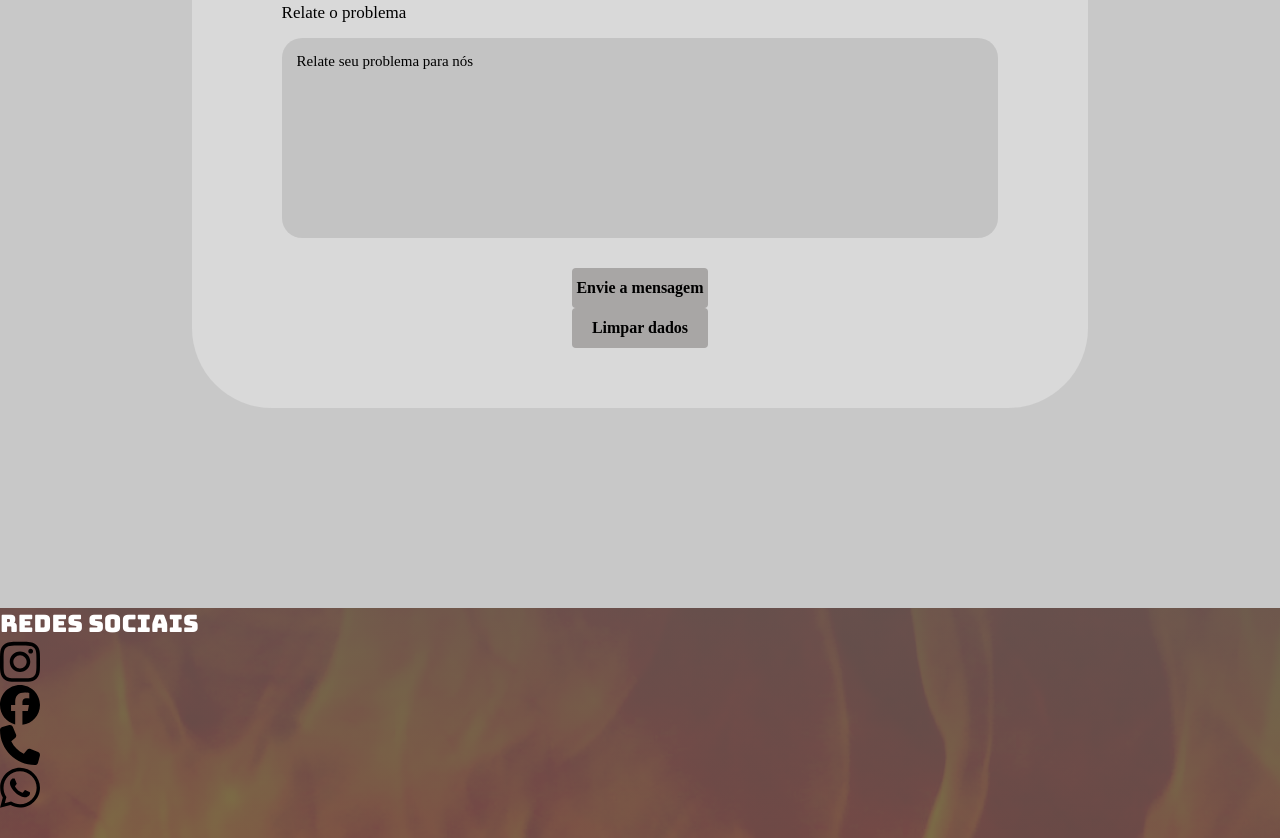
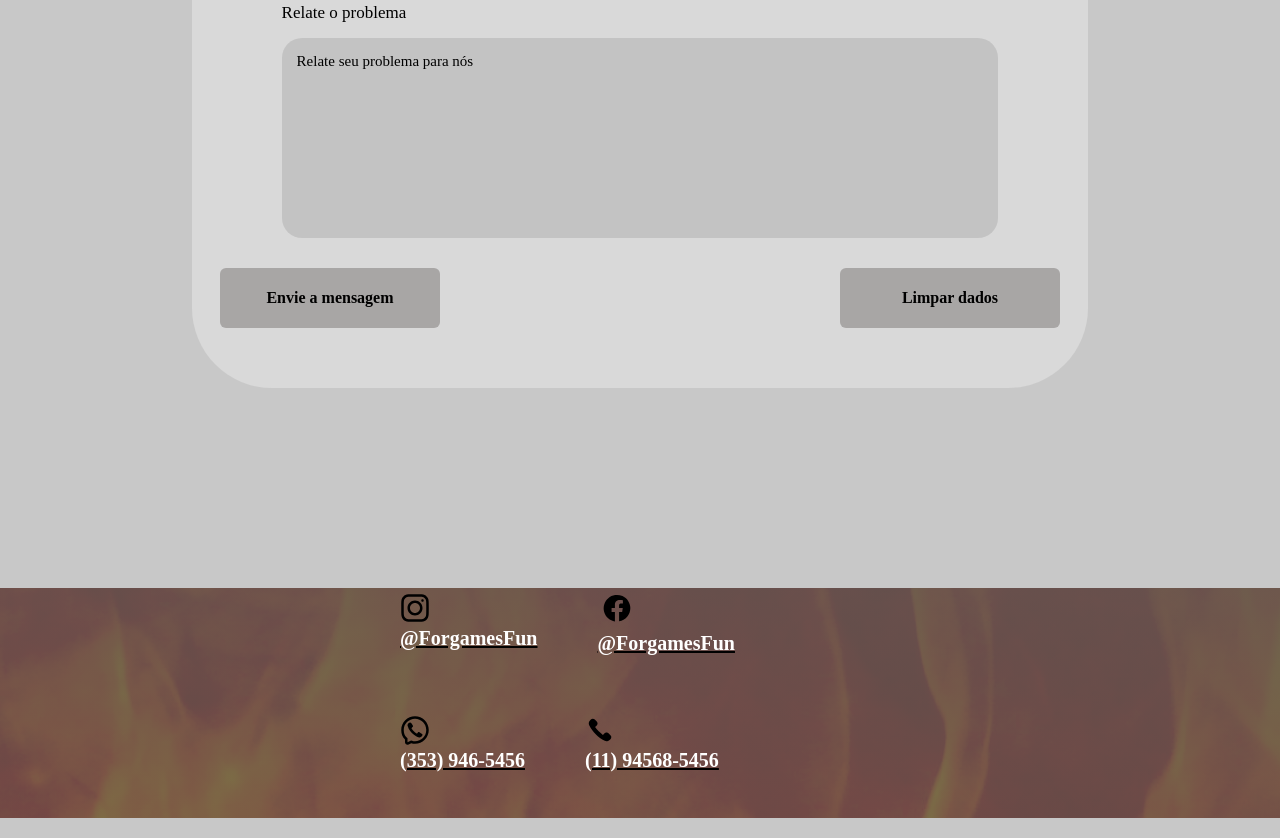
Before and after one commit to KauaBarboza03/Forgamesfun, a plain HTML site: page index.html in a window 1280 px wide. Shown: the part 3257-4095 px from the top of the page. Drawn offline with Linux system fonts and the light colour scheme; a web font is replaced by a local one.

Commit message:
feat:footer 2

```diff
--- a/index.html
+++ b/index.html
@@ -125,9 +125,9 @@
                         rows="10"></textarea>
                 </div>
 
-
                 <div class="botao">
                     <button type="submit">Envie a mensagem</button>
+
                     <button type="reset">Limpar dados</button>
 
                 </div>
@@ -140,39 +140,68 @@
                 <div class="redes-sociais">
 
                     <div class="icones-redes">
-                        <p>Redes Sociais</p>
-                        <a href="#">
-                            <svg xmlns="http://www.w3.org/2000/svg"
-                                viewBox="0 0 448 512"><!--!Font Awesome Free 6.5.2 by @fontawesome - https://fontawesome.com License - https://fontawesome.com/license/free Copyright 2024 Fonticons, Inc.-->
-                                <path
-                                    d="M224.1 141c-63.6 0-114.9 51.3-114.9 114.9s51.3 114.9 114.9 114.9S339 319.5 339 255.9 287.7 141 224.1 141zm0 189.6c-41.1 0-74.7-33.5-74.7-74.7s33.5-74.7 74.7-74.7 74.7 33.5 74.7 74.7-33.6 74.7-74.7 74.7zm146.4-194.3c0 14.9-12 26.8-26.8 26.8-14.9 0-26.8-12-26.8-26.8s12-26.8 26.8-26.8 26.8 12 26.8 26.8zm76.1 27.2c-1.7-35.9-9.9-67.7-36.2-93.9-26.2-26.2-58-34.4-93.9-36.2-37-2.1-147.9-2.1-184.9 0-35.8 1.7-67.6 9.9-93.9 36.1s-34.4 58-36.2 93.9c-2.1 37-2.1 147.9 0 184.9 1.7 35.9 9.9 67.7 36.2 93.9s58 34.4 93.9 36.2c37 2.1 147.9 2.1 184.9 0 35.9-1.7 67.7-9.9 93.9-36.2 26.2-26.2 34.4-58 36.2-93.9 2.1-37 2.1-147.8 0-184.8zM398.8 388c-7.8 19.6-22.9 34.7-42.6 42.6-29.5 11.7-99.5 9-132.1 9s-102.7 2.6-132.1-9c-19.6-7.8-34.7-22.9-42.6-42.6-11.7-29.5-9-99.5-9-132.1s-2.6-102.7 9-132.1c7.8-19.6 22.9-34.7 42.6-42.6 29.5-11.7 99.5-9 132.1-9s102.7-2.6 132.1 9c19.6 7.8 34.7 22.9 42.6 42.6 11.7 29.5 9 99.5 9 132.1s2.7 102.7-9 132.1z" />
-                            </svg>
 
-                        </a>
+                        <div class="bloco">
                         <a href="#">
 
-                            <svg xmlns="http://www.w3.org/2000/svg"
-                                viewBox="0 0 512 512"><!--!Font Awesome Free 6.5.2 by @fontawesome - https://fontawesome.com License - https://fontawesome.com/license/free Copyright 2024 Fonticons, Inc.-->
+                                <?xml version="1.0" encoding="utf-8"?><!-- Uploaded to: SVG Repo, www.svgrepo.com, Generator: SVG Repo Mixer Tools -->
+                                <svg width="30px" height="30px" viewBox="0 0 24 24" fill="currentColor"
+                                xmlns="http://www.w3.org/2000/svg">
+                                <path fill-rule="evenodd" clip-rule="evenodd"
+                                d="M12 18C15.3137 18 18 15.3137 18 12C18 8.68629 15.3137 6 12 6C8.68629 6 6 8.68629 6 12C6 15.3137 8.68629 18 12 18ZM12 16C14.2091 16 16 14.2091 16 12C16 9.79086 14.2091 8 12 8C9.79086 8 8 9.79086 8 12C8 14.2091 9.79086 16 12 16Z"
+                                fill="currentColor" />
                                 <path
-                                    d="M512 256C512 114.6 397.4 0 256 0S0 114.6 0 256C0 376 82.7 476.8 194.2 504.5V334.2H141.4V256h52.8V222.3c0-87.1 39.4-127.5 125-127.5c16.2 0 44.2 3.2 55.7 6.4V172c-6-.6-16.5-1-29.6-1c-42 0-58.2 15.9-58.2 57.2V256h83.6l-14.4 78.2H287V510.1C413.8 494.8 512 386.9 512 256h0z" />
+                                d="M18 5C17.4477 5 17 5.44772 17 6C17 6.55228 17.4477 7 18 7C18.5523 7 19 6.55228 19 6C19 5.44772 18.5523 5 18 5Z"
+                                fill="currentColor" />
+                                <path fill-rule="evenodd" clip-rule="evenodd"
+                                d="M1.65396 4.27606C1 5.55953 1 7.23969 1 10.6V13.4C1 16.7603 1 18.4405 1.65396 19.7239C2.2292 20.8529 3.14708 21.7708 4.27606 22.346C5.55953 23 7.23969 23 10.6 23H13.4C16.7603 23 18.4405 23 19.7239 22.346C20.8529 21.7708 21.7708 20.8529 22.346 19.7239C23 18.4405 23 16.7603 23 13.4V10.6C23 7.23969 23 5.55953 22.346 4.27606C21.7708 3.14708 20.8529 2.2292 19.7239 1.65396C18.4405 1 16.7603 1 13.4 1H10.6C7.23969 1 5.55953 1 4.27606 1.65396C3.14708 2.2292 2.2292 3.14708 1.65396 4.27606ZM13.4 3H10.6C8.88684 3 7.72225 3.00156 6.82208 3.0751C5.94524 3.14674 5.49684 3.27659 5.18404 3.43597C4.43139 3.81947 3.81947 4.43139 3.43597 5.18404C3.27659 5.49684 3.14674 5.94524 3.0751 6.82208C3.00156 7.72225 3 8.88684 3 10.6V13.4C3 15.1132 3.00156 16.2777 3.0751 17.1779C3.14674 18.0548 3.27659 18.5032 3.43597 18.816C3.81947 19.5686 4.43139 20.1805 5.18404 20.564C5.49684 20.7234 5.94524 20.8533 6.82208 20.9249C7.72225 20.9984 8.88684 21 10.6 21H13.4C15.1132 21 16.2777 20.9984 17.1779 20.9249C18.0548 20.8533 18.5032 20.7234 18.816 20.564C19.5686 20.1805 20.1805 19.5686 20.564 18.816C20.7234 18.5032 20.8533 18.0548 20.9249 17.1779C20.9984 16.2777 21 15.1132 21 13.4V10.6C21 8.88684 20.9984 7.72225 20.9249 6.82208C20.8533 5.94524 20.7234 5.49684 20.564 5.18404C20.1805 4.43139 19.5686 3.81947 18.816 3.43597C18.5032 3.27659 18.0548 3.14674 17.1779 3.0751C16.2777 3.00156 15.1132 3 13.4 3Z"
+                                fill="currentColor" />
                             </svg>
+                            <p>@ForgamesFun</p>
                         </a>
+                    </div>
+                    <div class="bloco">
+
                         <a href="#">
+                            <?xml version="1.0" encoding="utf-8"?>
+                            <svg width="40px" height="40px" viewBox="0 0 24 24" fill="currentColor"
+                            xmlns="http://www.w3.org/2000/svg">
+                            <path
+                            d="M20 12.05C19.9813 10.5255 19.5273 9.03809 18.6915 7.76295C17.8557 6.48781 16.673 5.47804 15.2826 4.85257C13.8921 4.2271 12.3519 4.01198 10.8433 4.23253C9.33473 4.45309 7.92057 5.10013 6.7674 6.09748C5.61422 7.09482 4.77005 8.40092 4.3343 9.86195C3.89856 11.323 3.88938 12.8781 4.30786 14.3442C4.72634 15.8103 5.55504 17.1262 6.69637 18.1371C7.83769 19.148 9.24412 19.8117 10.75 20.05V14.38H8.75001V12.05H10.75V10.28C10.7037 9.86846 10.7483 9.45175 10.8807 9.05931C11.0131 8.66687 11.23 8.30827 11.5161 8.00882C11.8022 7.70936 12.1505 7.47635 12.5365 7.32624C12.9225 7.17612 13.3368 7.11255 13.75 7.14003C14.3498 7.14824 14.9482 7.20173 15.54 7.30003V9.30003H14.54C14.3676 9.27828 14.1924 9.29556 14.0276 9.35059C13.8627 9.40562 13.7123 9.49699 13.5875 9.61795C13.4627 9.73891 13.3667 9.88637 13.3066 10.0494C13.2464 10.2125 13.2237 10.387 13.24 10.56V12.07H15.46L15.1 14.4H13.25V20C15.1399 19.7011 16.8601 18.7347 18.0985 17.2761C19.3369 15.8175 20.0115 13.9634 20 12.05Z"
+                            fill="currentColor" />
+                        </svg>
+                        <p>@ForgamesFun</p>
+                    </a>
+                </div>
+                <div class="bloco">
 
-                            <svg xmlns="http://www.w3.org/2000/svg"
-                                viewBox="0 0 512 512"><!--!Font Awesome Free 6.5.2 by @fontawesome - https://fontawesome.com License - https://fontawesome.com/license/free Copyright 2024 Fonticons, Inc.-->
+                    <a href="#">
+                        <?xml version="1.0" encoding="utf-8"?><!-- Uploaded to: SVG Repo, www.svgrepo.com, Generator: SVG Repo Mixer Tools -->
+                        <svg width="30px" height="30px" viewBox="0 0 24 24" fill="currentColor"
+                        xmlns="http://www.w3.org/2000/svg">
                         <path
-                                    d="M164.9 24.6c-7.7-18.6-28-28.5-47.4-23.2l-88 24C12.1 30.2 0 46 0 64C0 311.4 200.6 512 448 512c18 0 33.8-12.1 38.6-29.5l24-88c5.3-19.4-4.6-39.7-23.2-47.4l-96-40c-16.3-6.8-35.2-2.1-46.3 11.6L304.7 368C234.3 334.7 177.3 277.7 144 207.3L193.3 167c13.7-11.2 18.4-30 11.6-46.3l-40-96z" />
+                        d="M6.014 8.00613C6.12827 7.1024 7.30277 5.87414 8.23488 6.01043L8.23339 6.00894C9.14051 6.18132 9.85859 7.74261 10.2635 8.44465C10.5504 8.95402 10.3641 9.4701 10.0965 9.68787C9.7355 9.97883 9.17099 10.3803 9.28943 10.7834C9.5 11.5 12 14 13.2296 14.7107C13.695 14.9797 14.0325 14.2702 14.3207 13.9067C14.5301 13.6271 15.0466 13.46 15.5548 13.736C16.3138 14.178 17.0288 14.6917 17.69 15.27C18.0202 15.546 18.0977 15.9539 17.8689 16.385C17.4659 17.1443 16.3003 18.1456 15.4542 17.9421C13.9764 17.5868 8 15.27 6.08033 8.55801C5.97237 8.24048 5.99955 8.12044 6.014 8.00613Z"
+                        fill="currentColor" />
+                        <path fill-rule="evenodd" clip-rule="evenodd"
+                        d="M12 23C10.7764 23 10.0994 22.8687 9 22.5L6.89443 23.5528C5.56462 24.2177 4 23.2507 4 21.7639V19.5C1.84655 17.492 1 15.1767 1 12C1 5.92487 5.92487 1 12 1C18.0751 1 23 5.92487 23 12C23 18.0751 18.0751 23 12 23ZM6 18.6303L5.36395 18.0372C3.69087 16.4772 3 14.7331 3 12C3 7.02944 7.02944 3 12 3C16.9706 3 21 7.02944 21 12C21 16.9706 16.9706 21 12 21C11.0143 21 10.552 20.911 9.63595 20.6038L8.84847 20.3397L6 21.7639V18.6303Z"
+                        fill="currentColor" />
                     </svg>
+                    <p>(353) 946-5456</p>
                 </a>
+            </div>
+
+            <div class="bloco">
+
                 <a href="#">
-
-                            <svg xmlns="http://www.w3.org/2000/svg"
-                                viewBox="0 0 448 512"><!--!Font Awesome Free 6.5.2 by @fontawesome - https://fontawesome.com License - https://fontawesome.com/license/free Copyright 2024 Fonticons, Inc.-->
+                    <?xml version="1.0" encoding="utf-8"?><!-- Uploaded to: SVG Repo, www.svgrepo.com, Generator: SVG Repo Mixer Tools -->
+                    <svg width="30px" height="30px" viewBox="0 0 24 24" fill="currentColor"
+                    xmlns="http://www.w3.org/2000/svg">
                     <path
-                                    d="M380.9 97.1C339 55.1 283.2 32 223.9 32c-122.4 0-222 99.6-222 222 0 39.1 10.2 77.3 29.6 111L0 480l117.7-30.9c32.4 17.7 68.9 27 106.1 27h.1c122.3 0 224.1-99.6 224.1-222 0-59.3-25.2-115-67.1-157zm-157 341.6c-33.2 0-65.7-8.9-94-25.7l-6.7-4-69.8 18.3L72 359.2l-4.4-7c-18.5-29.4-28.2-63.3-28.2-98.2 0-101.7 82.8-184.5 184.6-184.5 49.3 0 95.6 19.2 130.4 54.1 34.8 34.9 56.2 81.2 56.1 130.5 0 101.8-84.9 184.6-186.6 184.6zm101.2-138.2c-5.5-2.8-32.8-16.2-37.9-18-5.1-1.9-8.8-2.8-12.5 2.8-3.7 5.6-14.3 18-17.6 21.8-3.2 3.7-6.5 4.2-12 1.4-32.6-16.3-54-29.1-75.5-66-5.7-9.8 5.7-9.1 16.3-30.3 1.8-3.7 .9-6.9-.5-9.7-1.4-2.8-12.5-30.1-17.1-41.2-4.5-10.8-9.1-9.3-12.5-9.5-3.2-.2-6.9-.2-10.6-.2-3.7 0-9.7 1.4-14.8 6.9-5.1 5.6-19.4 19-19.4 46.3 0 27.3 19.9 53.7 22.6 57.4 2.8 3.7 39.1 59.7 94.8 83.8 35.2 15.2 49 16.5 66.6 13.9 10.7-1.6 32.8-13.4 37.4-26.4 4.6-13 4.6-24.1 3.2-26.4-1.3-2.5-5-3.9-10.5-6.6z" />
+                    d="M14.3308 15.9402L15.6608 14.6101C15.8655 14.403 16.1092 14.2384 16.3778 14.1262C16.6465 14.014 16.9347 13.9563 17.2258 13.9563C17.517 13.9563 17.8052 14.014 18.0739 14.1262C18.3425 14.2384 18.5862 14.403 18.7908 14.6101L20.3508 16.1702C20.5579 16.3748 20.7224 16.6183 20.8346 16.887C20.9468 17.1556 21.0046 17.444 21.0046 17.7351C21.0046 18.0263 20.9468 18.3146 20.8346 18.5833C20.7224 18.8519 20.5579 19.0954 20.3508 19.3L19.6408 20.02C19.1516 20.514 18.5189 20.841 17.8329 20.9541C17.1469 21.0672 16.4427 20.9609 15.8208 20.6501C10.4691 17.8952 6.11008 13.5396 3.35083 8.19019C3.03976 7.56761 2.93414 6.86242 3.04914 6.17603C3.16414 5.48963 3.49384 4.85731 3.99085 4.37012L4.70081 3.65015C5.11674 3.23673 5.67937 3.00464 6.26581 3.00464C6.85225 3.00464 7.41488 3.23673 7.83081 3.65015L9.40082 5.22021C9.81424 5.63615 10.0463 6.19871 10.0463 6.78516C10.0463 7.3716 9.81424 7.93416 9.40082 8.3501L8.0708 9.68018C8.95021 10.8697 9.91617 11.9926 10.9608 13.04C11.9994 14.0804 13.116 15.04 14.3008 15.9102L14.3308 15.9402Z" />
                 </svg>
+                <p>(11) 94568-5456</p>
             </a>
+        </div>
 
 
                     </div>
--- a/style.css
+++ b/style.css
@@ -309,7 +309,7 @@ header .container-grid {
 .campo input {
     height: 40px;
 
-    color: rgba(0, 0, 0,);
+    color: rgba(0, 0, 0, );
     background-color: rgb(0, 0, 0, 10%);
 
     border: none;
@@ -321,7 +321,7 @@ header .container-grid {
 }
 
 .campo-descricao textarea {
-    color: rgb(0, 0, 0,);
+    color: rgb(0, 0, 0, );
     background-color: rgb(0, 0, 0, 10%);
 
     border: none;
@@ -359,14 +359,14 @@ header .container-grid {
 }
 
 #contato form button {
-    height: 40px;
-    width: 60%;
+    height: 60px;
+    width: 220px;
 
     background-color: rgb(94, 89, 85, 40%);
     color: black;
 
     border: none;
-    border-radius: 4px;
+    border-radius: 6px;
 
     font-size: 16px;
     font-family: "Montserrat";
@@ -374,46 +374,60 @@ header .container-grid {
 
 }
 
-footer{
+.botao {
+    display: flex;
+    flex-direction: row;
+    justify-content: space-between;
+    gap: 400px;
+
+}
+
+footer {
     height: 230px;
+    background-repeat: no-repeat;
 
-    background: linear-gradient(184deg, rgba(94, 89, 85, 0.9) 0%, rgba(94, 89, 85, 0.8) 100%), url(img/thumb-1920-410661\ 1.png);;
+    background: linear-gradient(184deg, rgba(94, 89, 85, 0.9) 0%, rgba(94, 89, 85, 0.8) 100%), url(img/thumb-1920-410661\ 1.png);
 }
 
 footer .container-grid {
     height: 100%;
 
-    display: flex;
-    justify-content: space-between;
-    align-items: center;
 }
 
 .redes-sociais {
     height: 100%;
 
-    display: flex;
-    flex-direction: column;
-    justify-content: space-between;
-    align-items: end;
 }
 
 .redes-sociais p {
     color: white;
-    font-family: "Bungee";
-    font-size: 24px;
+    font-family: "Montserrat";
+    font-size: 20px;
+    font-weight: bold;
+}
+
+.icones-redes {
+    width: 400px;
+
+    display: flex;
+    flex-wrap: wrap;
+    justify-items: center;
+    align-items: center;
+
+    gap: 60px;
+
+    margin-left: 400px;
+}
+
+.bloco {
+    display: flex;
+    flex-wrap: wrap;
 }
 
 .icones-redes a {
-    width: 40px;
-
-    display: flex;
-    justify-content: space-between;
-}
-
-.icones-redes a {
-    color: white;
+    color: rgb(0, 0, 0);
 }
 
 .icones-redes a:hover {
-    color: black;
+    color: rgb(255, 255, 255);
 }
```
Also changed, not shown: img/instagram-svgrepo-com.svg (added), img/instagram.svg (deleted), img/phone-solid.svg (deleted), img/telephone-svgrepo-com.svg (added), img/whatsapp-svgrepo-com.svg (added), img/whatsapp.svg (deleted). Lines whose indentation alone changed are shown as unchanged.
